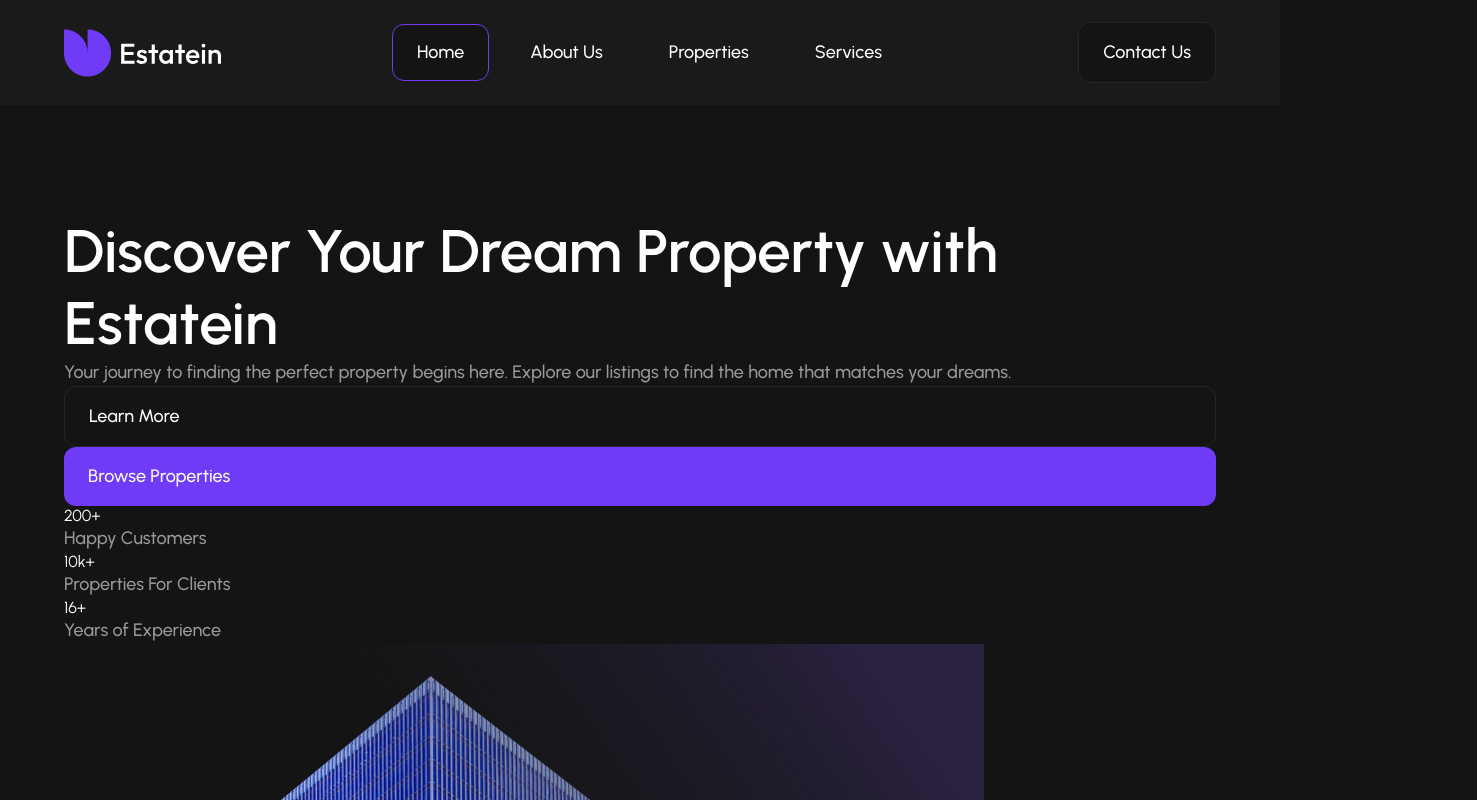
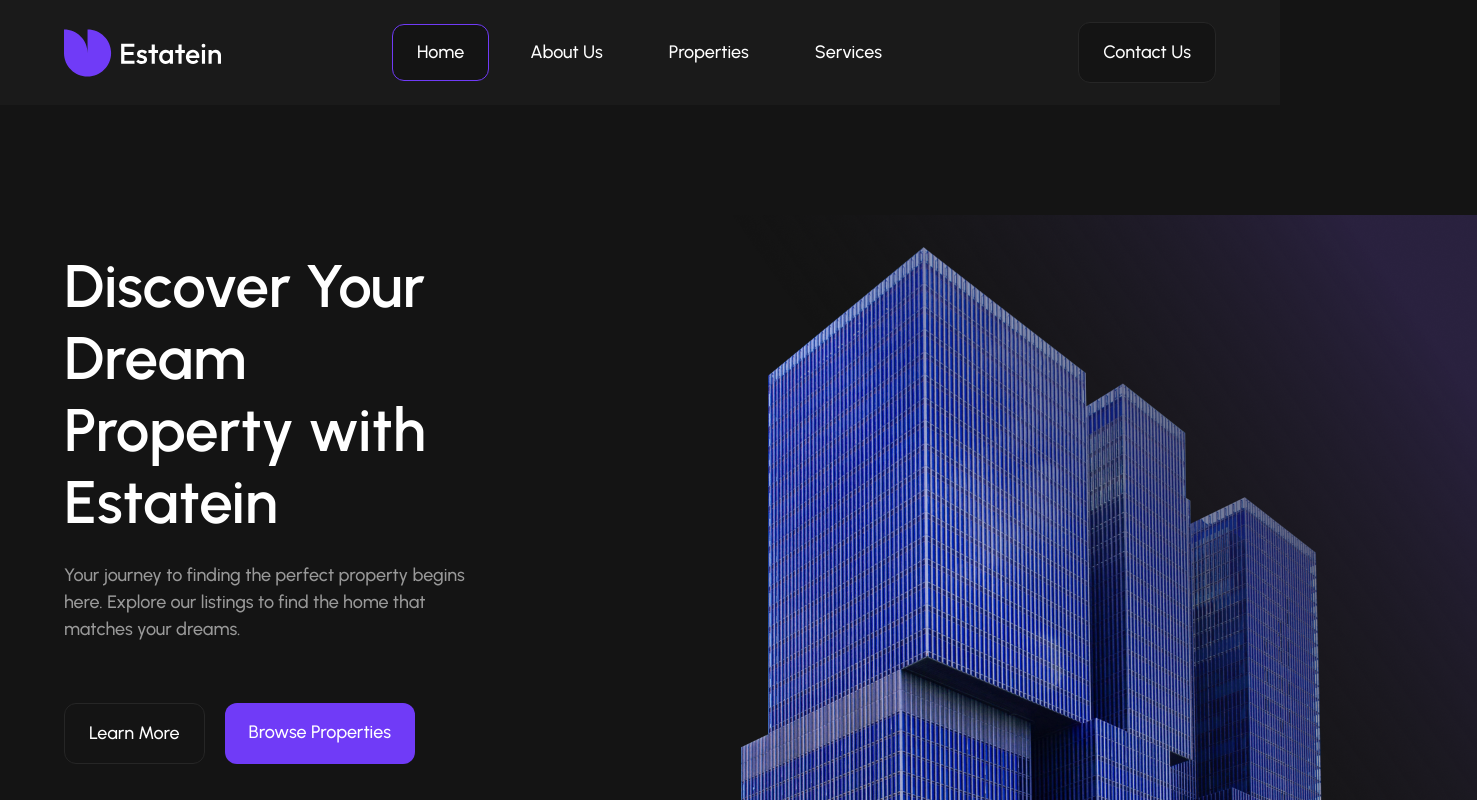
Before and after one commit to StephanCodeborne/estatein, a React (Create React App) app: page / in a window 1280 px wide. Shown: the top 800 px of the page, 1477 px wide, since content can reach past the window. Built offline with nearby package versions, Linux system fonts and the light colour scheme.

Commit message:
style: write styles for left side of the Hero section + add the gradient root variable to the global.css

```diff
--- a/src/global.css
+++ b/src/global.css
@@ -12,6 +12,7 @@
 
   --common-border: 1px solid var(--grey-3);
   --common-radius: 12px;
+  --common-gradient: linear-gradient(90deg, var(--grey-2) 50%, var(--grey-3));
 }
 
 * {
--- a/src/sections/Hero/Hero.js
+++ b/src/sections/Hero/Hero.js
@@ -6,7 +6,7 @@ import heroImage from "../../assets/images/hero-section-image.png";
 export default function Hero() {
   return (
     <section id="hero" className="section-container">
-      <SectionContent>
+      <SectionContent className={styles.content}>
         <div className={styles.left}>
           <div className={styles.text}>
             <h1>Discover Your Dream Property with Estatein</h1>
@@ -21,7 +21,7 @@ export default function Hero() {
             <Button style="cta">browse properties</Button>
           </div>
 
-          <ul className={styles.achievementss}>
+          <ul className={styles.achievements}>
             <li className={styles.card}>
               <div className={styles.amount}>200+</div>
               <p>Happy Customers</p>
--- a/src/sections/Hero/Hero.module.css
+++ b/src/sections/Hero/Hero.module.css
@@ -0,0 +1,48 @@
+.content {
+  display: flex;
+  align-items: center;
+}
+
+.left {
+  padding-right: 5rem;
+  flex: 1;
+  display: flex;
+  flex-direction: column;
+  gap: 3.75rem;
+}
+
+.text {
+  max-width: 47.375rem;
+
+  p {
+    margin-top: 1.5rem;
+  }
+}
+
+.buttonsRow {
+  display: flex;
+  gap: 1.25rem;
+}
+
+.achievements {
+  display: flex;
+  justify-content: space-between;
+}
+
+.card {
+  padding: 1rem 1.5rem;
+
+  border: var(--common-border);
+  border-radius: var(--common-radius);
+  background-image: var(--common-gradient);
+}
+
+.amount {
+  font-size: 2.5rem;
+  line-height: 150%;
+  font-weight: 700;
+}
+
+.right {
+  flex: 1;
+}
```
